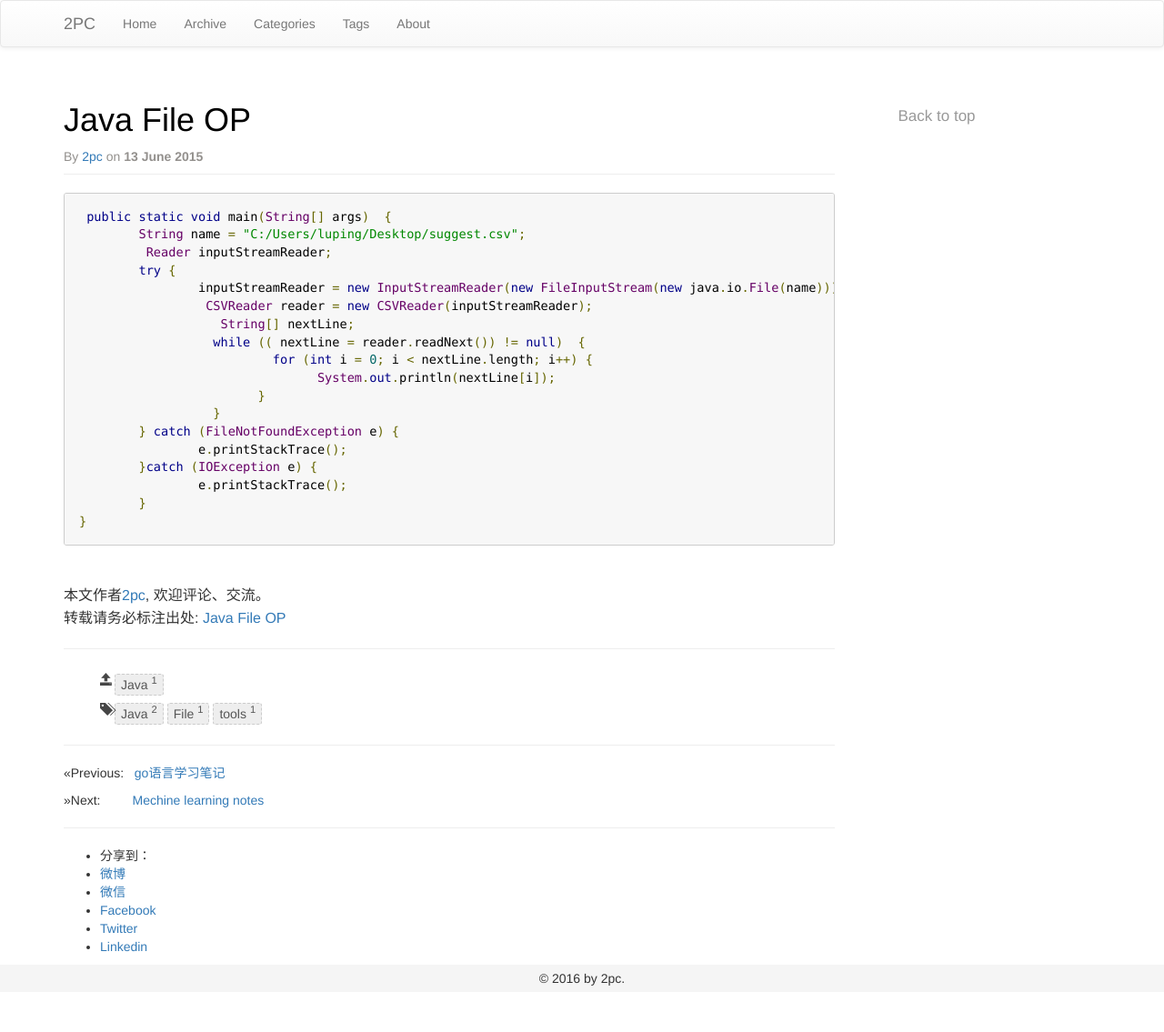
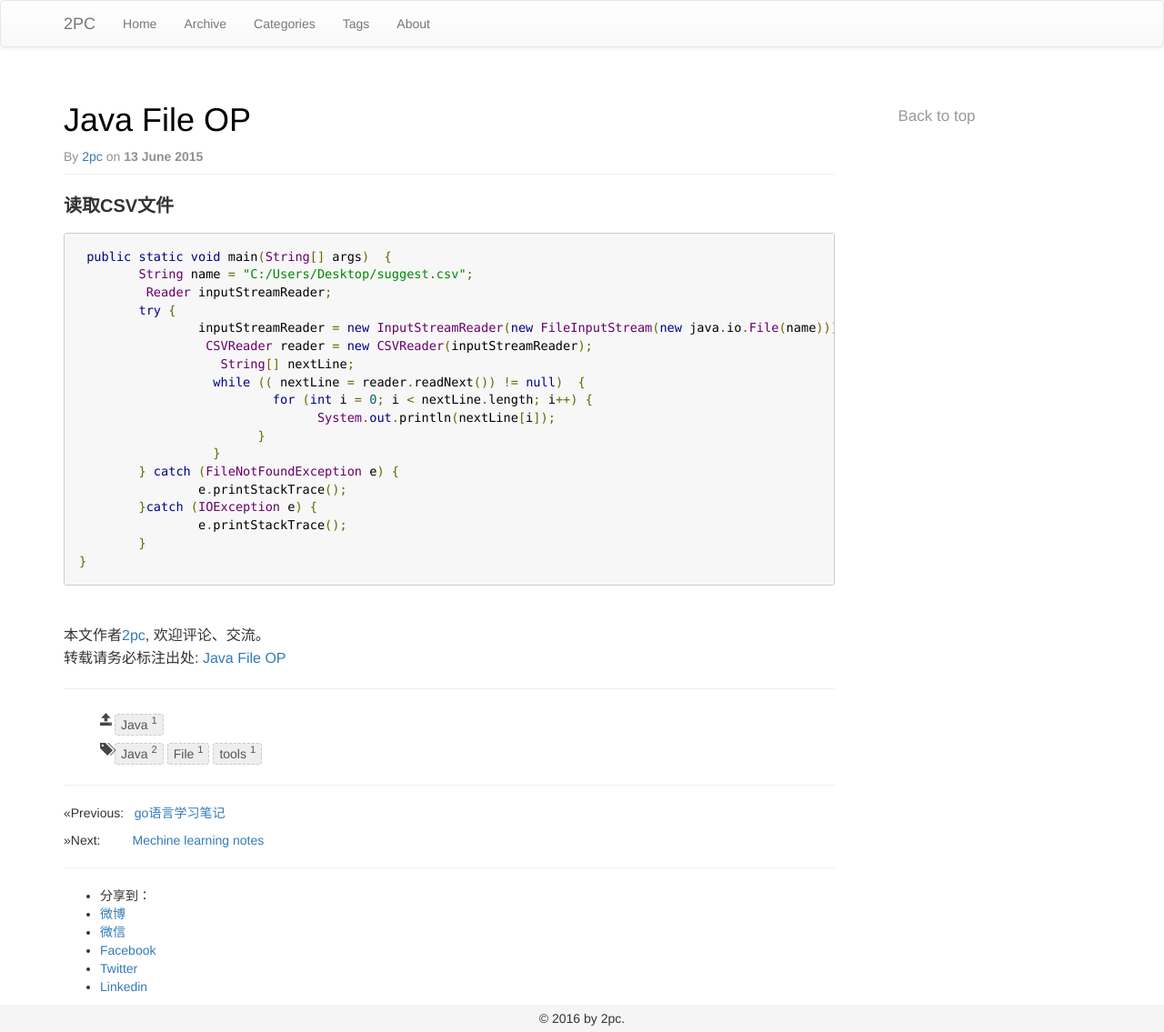
Before and after one commit to luyee/2pc.github.io, a Jekyll site: the page built from _posts/Java/2015-06-13-javafileop.md, in a window 1280 px wide. Shown: the whole page at 91% size. Built offline with Jekyll 4.4.1, drawn with Linux system fonts in a browser that asks for light colours; comment, search, counter and statistics services are not loaded; before the commit the page ends 1091 px from its top, so only the background shows below that.

Commit message:
Update 2015-06-13-javafileop.md

````diff
--- a/_posts/Java/2015-06-13-javafileop.md
+++ b/_posts/Java/2015-06-13-javafileop.md
@@ -7,9 +7,11 @@ tags : [Java, File, tools]
 ---
 
 
+#### 读取CSV文件
+
 ```
  public static void main(String[] args)  {
-  	String name = "C:/Users/luping/Desktop/suggest.csv";
+  	String name = "C:/Users/Desktop/suggest.csv";
   	 Reader inputStreamReader;
 	try {
 		inputStreamReader = new InputStreamReader(new FileInputStream(new java.io.File(name)));
````
